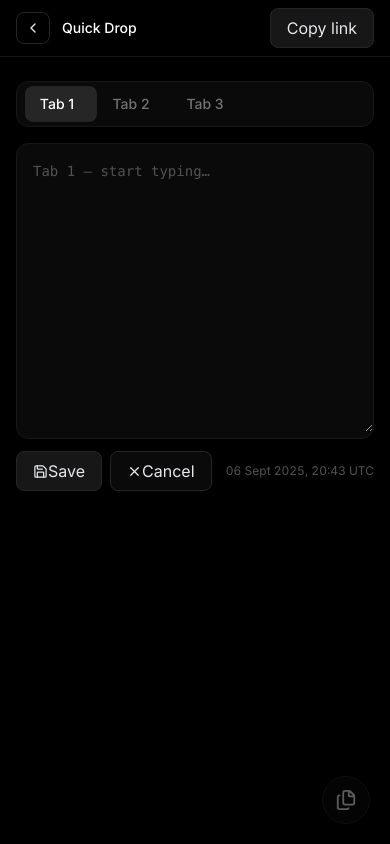
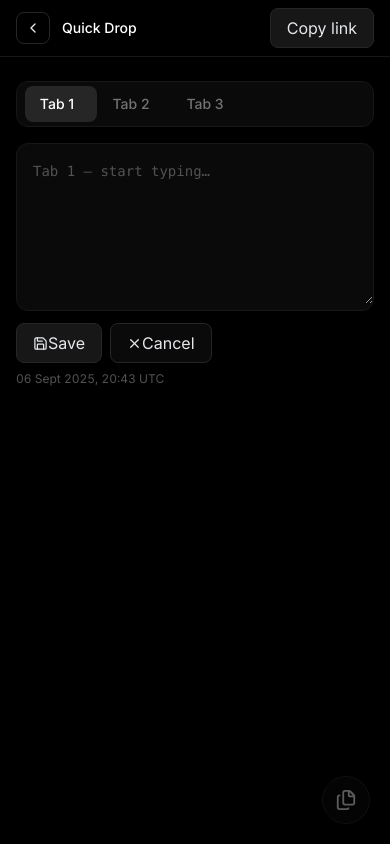
Before and after one commit to ulric-collaco/paste, a React (Vite) app: page /paste in a window 390 px wide. Built offline with nearby package versions, Linux system fonts and the light colour scheme; no server answers.

Commit message:
fix: mobile UI layout - remove black void, fix FAB overlap, fix action bar stacking, fix double-border textarea

```diff
--- a/src/index.css
+++ b/src/index.css
@@ -53,7 +53,8 @@
 
 /* ── Paste shell layout ─────────────────────────────────────────────────── */
 .paste-shell {
-  @apply min-h-screen bg-black text-gray-200 flex flex-col;
+  @apply bg-black text-gray-200 flex flex-col;
+  /* Let content dictate height — no forced min-h-screen which creates black void */
 }
 
 /* Header */
@@ -87,10 +88,12 @@
 
 /* Main */
 .paste-main {
-  @apply flex-1 relative;
+  /* No flex-1 — that was causing the black void below short content */
+  @apply relative;
 }
 .paste-container {
-  @apply max-w-4xl mx-auto px-4 sm:px-6 py-6 space-y-4;
+  /* pb-24 ensures content always clears the fixed FAB on mobile */
+  @apply max-w-4xl mx-auto px-4 sm:px-6 py-6 pb-24 space-y-4;
 }
 
 /* Error */
@@ -144,28 +147,51 @@
 }
 
 .paste-textarea {
-  @apply w-full min-h-72 sm:min-h-96 p-4 bg-transparent border-0 text-gray-200
-         placeholder:text-neutral-600 focus:outline-none focus:ring-0 resize-y
+  /* No forced min-height — grows with content. resize-none on mobile to prevent overflow. */
+  @apply w-full p-4 bg-transparent border-0 text-gray-200
+         placeholder:text-neutral-600 focus:outline-none focus:ring-0
          font-mono text-sm leading-relaxed;
+  min-height: 160px;
+  resize: vertical;
+  /* Prevent textarea expanding past viewport width on mobile */
+  max-width: 100%;
+  box-sizing: border-box;
 }
 
 .paste-prose {
-  @apply prose p-4 sm:p-6 overflow-x-auto min-h-72;
+  /* Prose class applied here directly since JSX no longer adds it */
+  @apply max-w-none text-neutral-200 leading-8 p-4 sm:p-6 overflow-x-auto;
 }
+/* Paste-prose markdown styles (mirrors global .prose) */
+.paste-prose h1 { @apply text-3xl font-semibold text-white mt-4 mb-4 border-b border-neutral-900 pb-2; }
+.paste-prose h2 { @apply text-2xl font-semibold text-white mt-6 mb-3; }
+.paste-prose h3 { @apply text-xl font-medium text-white mt-5 mb-2; }
+.paste-prose p  { @apply text-neutral-300 mb-3; }
+.paste-prose a  { @apply text-neutral-200 underline decoration-neutral-700 hover:decoration-neutral-500; }
+.paste-prose code { @apply bg-neutral-900 text-neutral-200 px-1.5 py-0.5 rounded text-sm font-mono; }
+.paste-prose pre { @apply bg-neutral-950 text-neutral-200 p-4 rounded-lg overflow-x-auto my-4 border border-neutral-900; }
+.paste-prose blockquote { @apply border-l-4 border-neutral-800 pl-4 italic text-neutral-400 my-4; }
+.paste-prose ul { @apply list-disc list-inside mb-4 space-y-1; }
+.paste-prose ol { @apply list-decimal list-inside mb-4 space-y-1; }
+.paste-prose strong { @apply text-white font-semibold; }
+.paste-prose table { @apply w-full border-collapse border border-neutral-800 my-4; }
+.paste-prose th, .paste-prose td { @apply border border-neutral-800 px-3 py-2 text-left; }
 
 .paste-empty {
-  @apply min-h-64 flex flex-col items-center justify-center text-neutral-600 text-sm;
+  @apply py-12 flex flex-col items-center justify-center text-neutral-600 text-sm;
 }
 
 /* ── Action bar ──────────────────────────────────────────────────────────── */
 .paste-actions {
-  @apply flex items-center justify-between gap-3 flex-wrap;
+  /* Stack vertically on very small screens, row on sm+ */
+  @apply flex flex-col sm:flex-row sm:items-center sm:justify-between gap-2;
 }
 .paste-actions__left {
   @apply flex items-center gap-2;
 }
 .paste-meta {
-  @apply text-xs text-neutral-600 tabular-nums;
+  /* Date sits below buttons on mobile, right-aligned on desktop */
+  @apply text-xs text-neutral-600 tabular-nums self-start sm:self-auto;
 }
 
 /* ── Loading dots ────────────────────────────────────────────────────────── */
--- a/src/pages/Paste.jsx
+++ b/src/pages/Paste.jsx
@@ -364,13 +364,13 @@ const Paste = ({ mode }) => {
                         <textarea
                           value={tabStates[tab.id].editedContent}
                           onChange={e => handleContentChange(e.target.value)}
-                          className="textarea paste-textarea"
+                          className="paste-textarea"
                           placeholder={`Tab ${tab.id} — start typing…`}
                           aria-label={`Tab ${tab.id} content editor`}
                           autoFocus
                         />
                       ) : (
-                        <div className="prose paste-prose">
+                        <div className="paste-prose">
                           {tabStates[tab.id].content ? (
                             <ReactMarkdown
                               remarkPlugins={[remarkGfm]}
```
